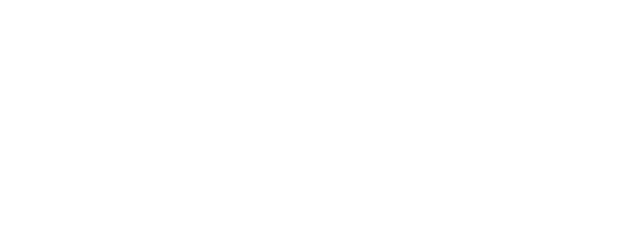
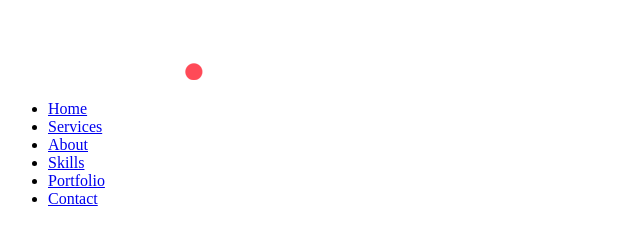
Before and after one commit to adeyem1/My-portfolio, a plain HTML site: page index.html in a window 1280 px wide. Shown: the whole page, without its empty margins (0-640 px from the left). Drawn offline with Linux system fonts and the light colour scheme.

Commit message:
added structure

```diff
--- a/index.html
+++ b/index.html
@@ -6,9 +6,48 @@
     <title>My portfolio</title>
 </head>
 <body>
-    <header></header>
 
-    <main></main>
+    <header>
+        <div id="brand">
+            <img src="./images/logo.png" alt="logo">
+        </div>
+        <nav id="navbar">
+            <ul>
+                <li><a href="#home">Home</a></li>
+                <li><a href="#services">Services</a></li>
+                <li><a href="#about">About</a></li>
+                <li><a href="#skills">Skills</a></li>
+                <li><a href="#portfolio">Portfolio</a></li>
+                <li><a href="#contact">Contact</a></li>
+            </ul>
+        </nav>
+    </header>
+
+
+    <main>
+        <!-- home section -->
+        <section id="home"></section>
+
+
+        <!-- Services section -->
+        <section id="services"></section>
+
+
+        <!-- About section -->
+        <section id="about"></section>
+
+
+        <!-- Skills section -->
+        <section id="skills"></section>
+
+
+        <!-- Portfolio section -->
+        <section id="portfolio"></section>
+
+
+        <!-- Contact section -->
+        <section id="contact"></section>
+    </main>
 
 
     <footer></footer>
```
Also changed, not shown: images/logo.png (added), 1 other file.
